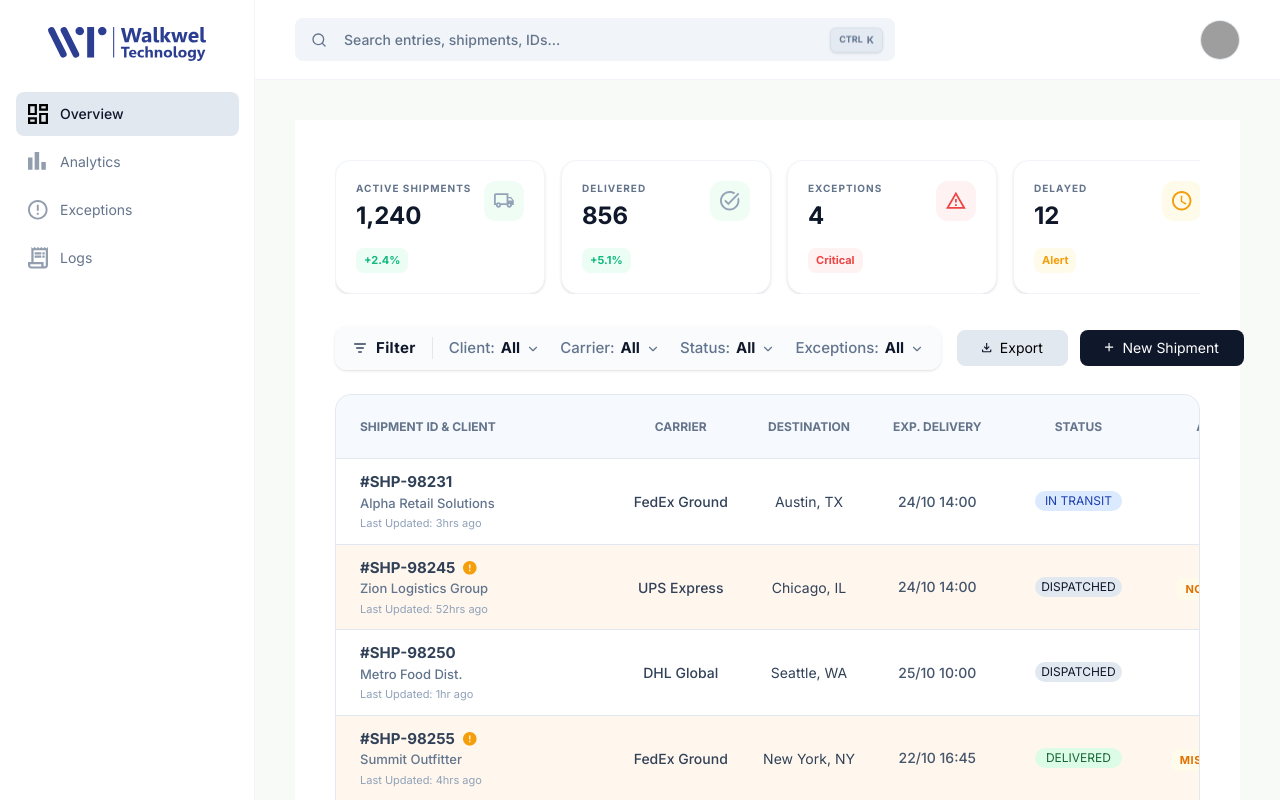
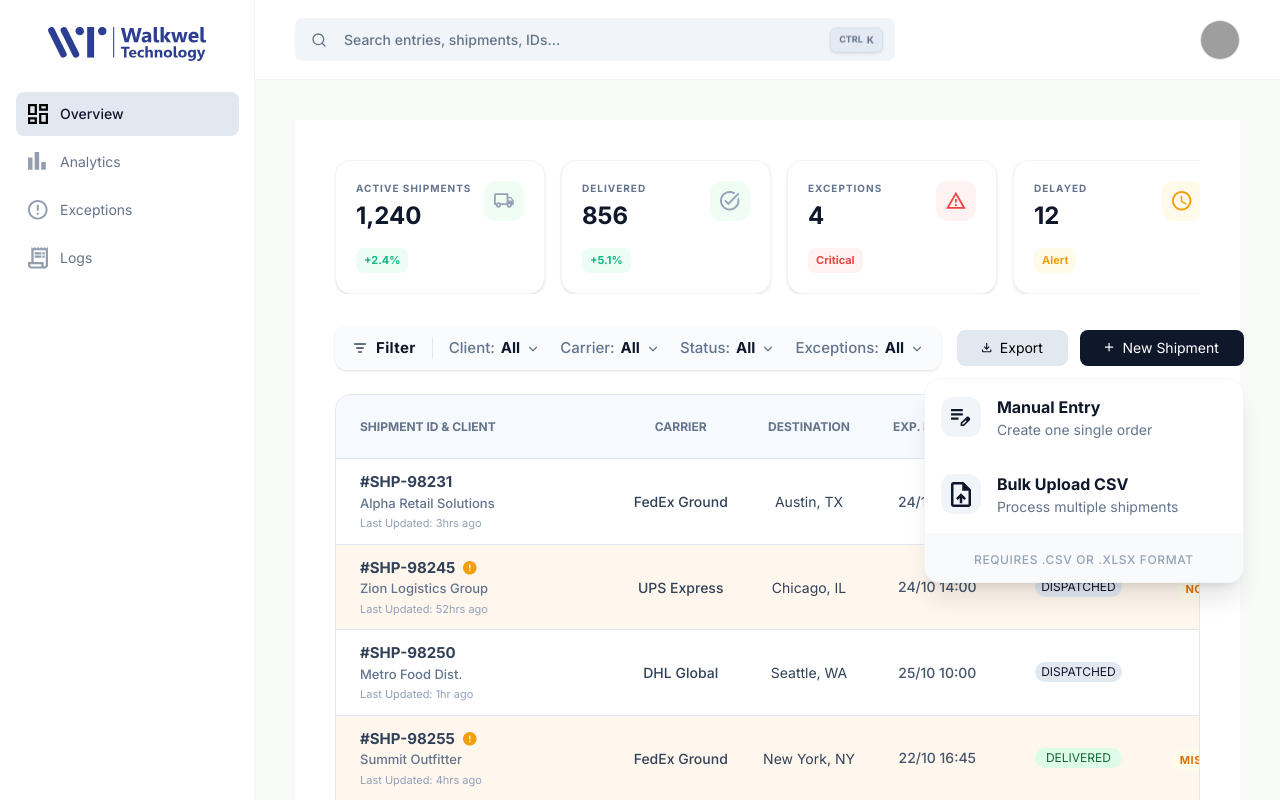
Before and after one commit to Prathik2004/3PL, a Next.js app in the folder frontend/: page /dashboard in a window 1280 px wide. Both pictures are taken after a click on the button "New Shipment". Shown: the top 800 px of the page. Built offline with nearby package versions, Linux system fonts and the light colour scheme; grey boxes are pictures that could not be loaded.

Commit message:
NewShipmentDropdown added

```diff
--- a/frontend/src/app/dashboard/page.tsx
+++ b/frontend/src/app/dashboard/page.tsx
@@ -1,8 +1,8 @@
 import KpiCard from "@/src/components/common/KPICard";
 import ShipmentTable from "@/src/components/ui/Dashboard/ShipmentTable";
+import NewShipmentButton from "@/src/components/ui/NewShipmentButton";
 import { FilterBar } from "@/src/components/common/FilterBar";
 import ExportButton from "@/src/components/ui/ExportButton";
-import NewShipmentButton from "@/src/components/ui/NewShipmentButton";
 
 export default function Dashboard() {
   return (
@@ -46,6 +46,7 @@ export default function Dashboard() {
         />
       </div>
 
+
       <div className="space-y-6">
         {/* Filter and Action Buttons Row */}
         <div className="flex flex-col md:flex-row md:items-center justify-between gap-4">
--- a/frontend/src/components/ui/NewShipmentButton.tsx
+++ b/frontend/src/components/ui/NewShipmentButton.tsx
@@ -1,12 +1,26 @@
-import Image from "next/image"
+"use client";
+
+import { useState } from "react";
+import Image from "next/image";
+import NewShipmentDropdown from "./NewShipmentDropdown";
 
 const NewShipmentButton = () => {
+  const [isOpen, setIsOpen] = useState(false);
+
   return (
-    <button className="w-[164.35px] h-9 rounded-lg flex items-center justify-center gap-2 bg-[#0F172A]">
-    <Image src="/icons/add.svg" alt="Plus" width={10} height={10} />
-    <span className="text-white text-[14px]" >New Shipment</span>
-    </button>
-  )
-}
+    <div className="relative">
+      <button
+        onClick={() => setIsOpen(!isOpen)}
+        className="w-[164.35px] h-9 rounded-lg flex items-center justify-center gap-2 bg-[#0F172A] active:scale-95 transition-transform"
+      >
+        <Image src="/icons/add.svg" alt="Plus" width={10} height={10} />
+        <span className="text-white text-[14px]">New Shipment</span>
+      </button>
 
-export default NewShipmentButton
+      {/* Show dropdown if state is open */}
+      {isOpen && <NewShipmentDropdown />}
+    </div>
+  );
+};
+
+export default NewShipmentButton;
--- /dev/null
+++ b/frontend/src/components/ui/NewShipmentDropdown.tsx
@@ -0,0 +1,54 @@
+"use client";
+
+import Image from "next/image";
+
+interface DropdownItemProps {
+  icon: string;
+  title: string;
+  description: string;
+  onClick: () => void;
+}
+
+const DropdownItem = ({ icon, title, description, onClick }: DropdownItemProps) => (
+  <button
+    onClick={onClick}
+    className="flex items-center gap-4 w-full p-4 hover:bg-slate-50 transition-colors text-left"
+  >
+    <div className="w-10 h-10 bg-[#F1F5F9] rounded-xl flex items-center justify-center shrink-0">
+      <Image src={icon} alt={title} width={20} height={20} />
+    </div>
+    <div className="flex flex-col">
+      <span className="text-[#0F172A] font-bold text-[16px]">{title}</span>
+      <span className="text-[#64748B] text-[14px]">{description}</span>
+    </div>
+  </button>
+);
+
+export default function NewShipmentDropdown() {
+  return (
+    <div className="absolute top-12 right-0 w-[320px] bg-white rounded-2xl shadow-xl border border-slate-100 overflow-hidden z-50">
+      {/* 3.1 Functional Requirements: Manual Entry  */}
+      <DropdownItem
+        icon="/icons/Container.svg"
+        title="Manual Entry"
+        description="Create one single order"
+        onClick={() => console.log("Manual Entry Clicked")}
+      />
+
+      {/* 3.1 Functional Requirements: CSV Bulk Upload  */}
+      <DropdownItem
+        icon="/icons/bulkUpload.svg"
+        title="Bulk Upload CSV"
+        description="Process multiple shipments"
+        onClick={() => console.log("Bulk Upload Clicked")}
+      />
+
+      {/* Footer per Figma design */}
+      <div className="bg-[#F8FAFC] py-3 px-4 text-center border-t border-slate-50">
+        <span className="text-[#94A3B8] text-[12px] font-medium uppercase tracking-wider">
+          Requires .csv or .xlsx format
+        </span>
+      </div>
+    </div>
+  );
+}
```
Also changed, not shown: frontend/public/icons/Container.svg (added), frontend/public/icons/bulkUpload.svg (added).
